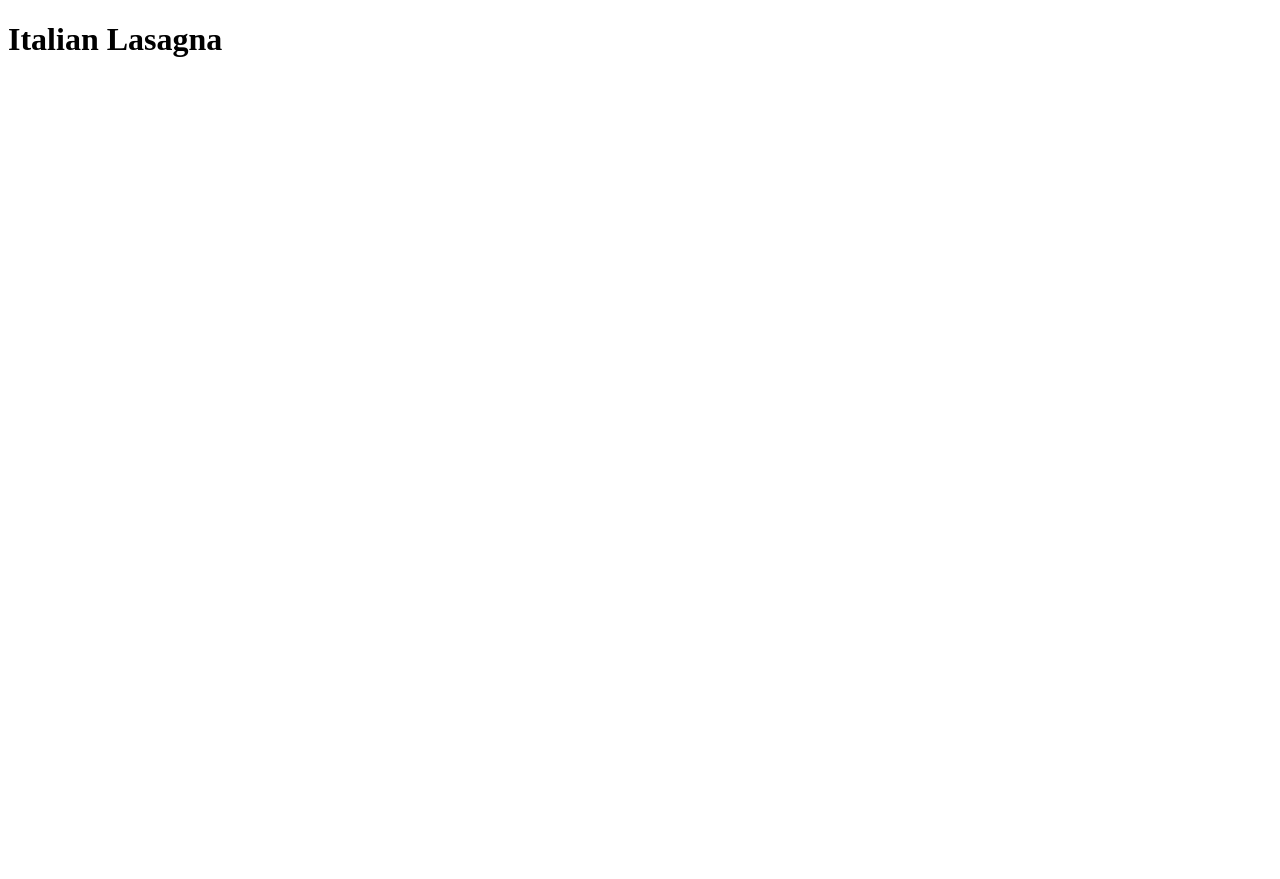
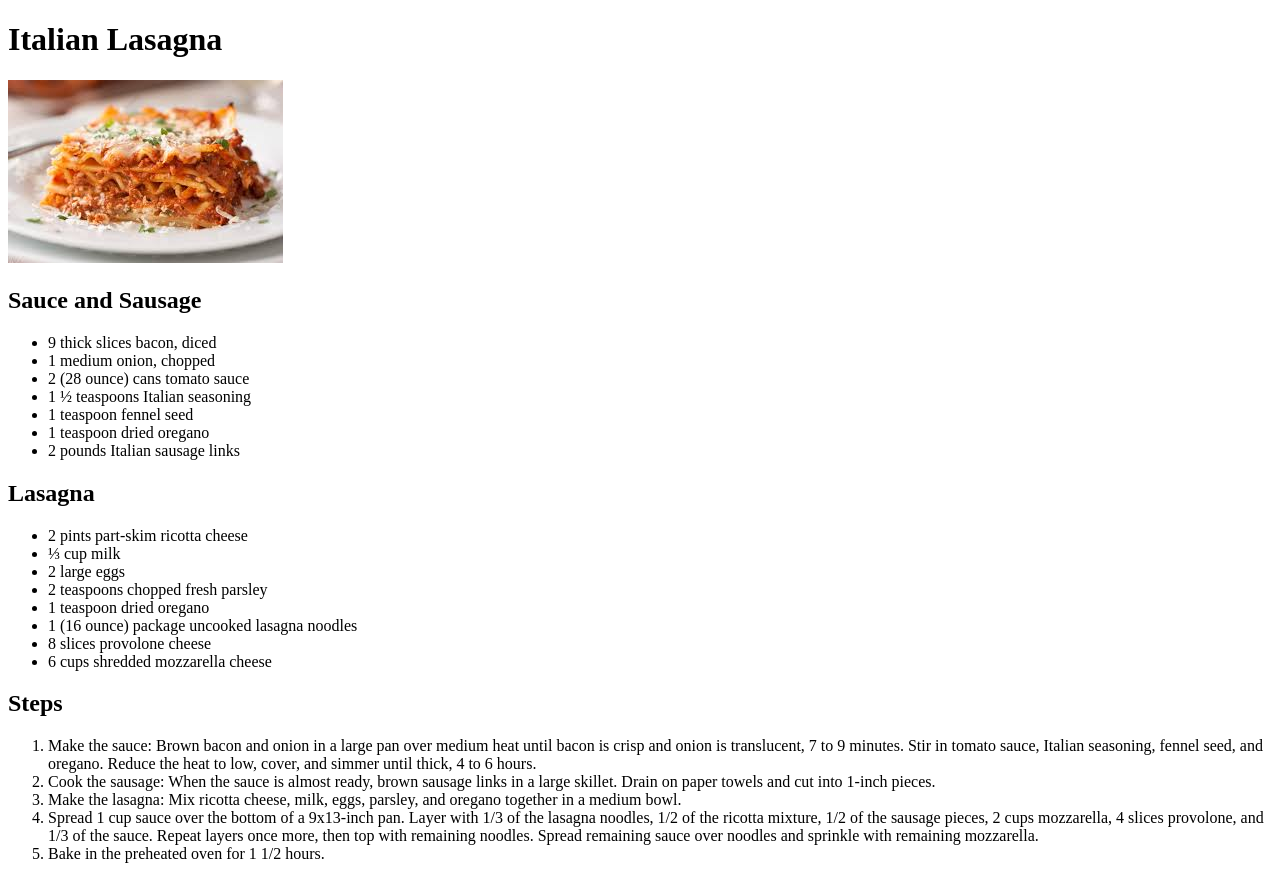
Before and after one commit to DavidAcosta86/odin-recipes, a plain HTML site: page recipes/lasagna.html in a window 1280 px wide. Before the commit the page ends 800 px from the top, so only its background shows below. Drawn offline with Linux system fonts and the light colour scheme.

Commit message:
Added Lasagna recipe and image
Filled the page of the lasagna recipe, added image

[Ticket: 2]

```diff
--- a/recipes/lasagna.html
+++ b/recipes/lasagna.html
@@ -1,11 +1,73 @@
 <!DOCTYPE html>
 <html lang="en">
-<head>
-    <meta charset="UTF-8">
-    <meta name="viewport" content="width=device-width, initial-scale=1.0">
+  <head>
+    <meta charset="UTF-8" />
+    <meta name="viewport" content="width=device-width, initial-scale=1.0" />
     <title>Italian Lasagna recipe</title>
-</head>
-<body>
+  </head>
+  <body>
     <h1>Italian Lasagna</h1>
-</body>
+    <img src="Italian-lasagna.jpg" alt="Italian Lasagna pic" />
+    <h2>Sauce and Sausage</h2>
+    <ul>
+      <li>9 thick slices bacon, diced</li>
+
+      <li>1 medium onion, chopped</li>
+
+      <li>2 (28 ounce) cans tomato sauce</li>
+
+      <li>1 ½ teaspoons Italian seasoning</li>
+
+      <li>1 teaspoon fennel seed</li>
+
+      <li>1 teaspoon dried oregano</li>
+
+      <li>2 pounds Italian sausage links</li>
+    </ul>
+    <h2>Lasagna</h2>
+
+    <ul>
+      <li>2 pints part-skim ricotta cheese</li>
+
+      <li>⅓ cup milk</li>
+
+      <li>2 large eggs</li>
+
+      <li>2 teaspoons chopped fresh parsley</li>
+
+      <li>1 teaspoon dried oregano</li>
+
+      <li>1 (16 ounce) package uncooked lasagna noodles</li>
+
+      <li>8 slices provolone cheese</li>
+
+      <li>6 cups shredded mozzarella cheese</li>
+    </ul>
+
+    <h2>Steps</h2>
+    <ol>
+      <li>
+        Make the sauce: Brown bacon and onion in a large pan over medium heat
+        until bacon is crisp and onion is translucent, 7 to 9 minutes. Stir in
+        tomato sauce, Italian seasoning, fennel seed, and oregano. Reduce the
+        heat to low, cover, and simmer until thick, 4 to 6 hours.
+      </li>
+      <li>
+        Cook the sausage: When the sauce is almost ready, brown sausage links in
+        a large skillet. Drain on paper towels and cut into 1-inch pieces.
+      </li>
+      <li>
+        Make the lasagna: Mix ricotta cheese, milk, eggs, parsley, and oregano
+        together in a medium bowl.
+      </li>
+      <li>
+        Spread 1 cup sauce over the bottom of a 9x13-inch pan. Layer with 1/3 of
+        the lasagna noodles, 1/2 of the ricotta mixture, 1/2 of the sausage
+        pieces, 2 cups mozzarella, 4 slices provolone, and 1/3 of the sauce.
+        Repeat layers once more, then top with remaining noodles. Spread
+        remaining sauce over noodles and sprinkle with remaining mozzarella.
+      </li>
+      <li>Bake in the preheated oven for 1 1/2 hours.</li>
+    </ol>
+  </body>
 </html>
```
Also changed, not shown: recipes/Italian-lasagna.jpg (added).
